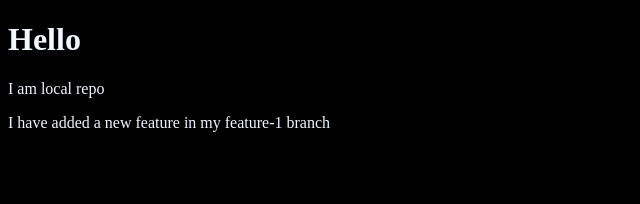
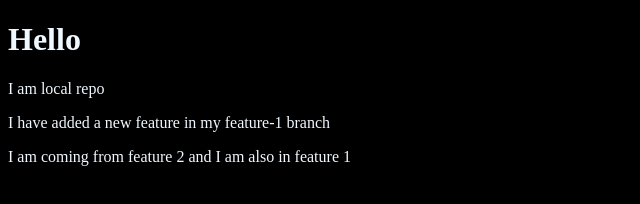
Before and after one commit to LaibaIjaz12/Local-repo, a plain HTML site: page index.html in a window 1280 px wide. Shown: the whole page, without its empty margins (0-640 px from the left). Drawn offline with Linux system fonts and the light colour scheme.

Commit message:
Feature 1 added

```diff
--- a/index.html
+++ b/index.html
@@ -10,5 +10,6 @@
     <h1>Hello</h1>
     <p>I am local repo</p>
     <p>I have added a new feature in my feature-1 branch</p>
+    <p>I am coming from feature 2 and I am also in feature 1</p>
   </body>
 </html>
```
